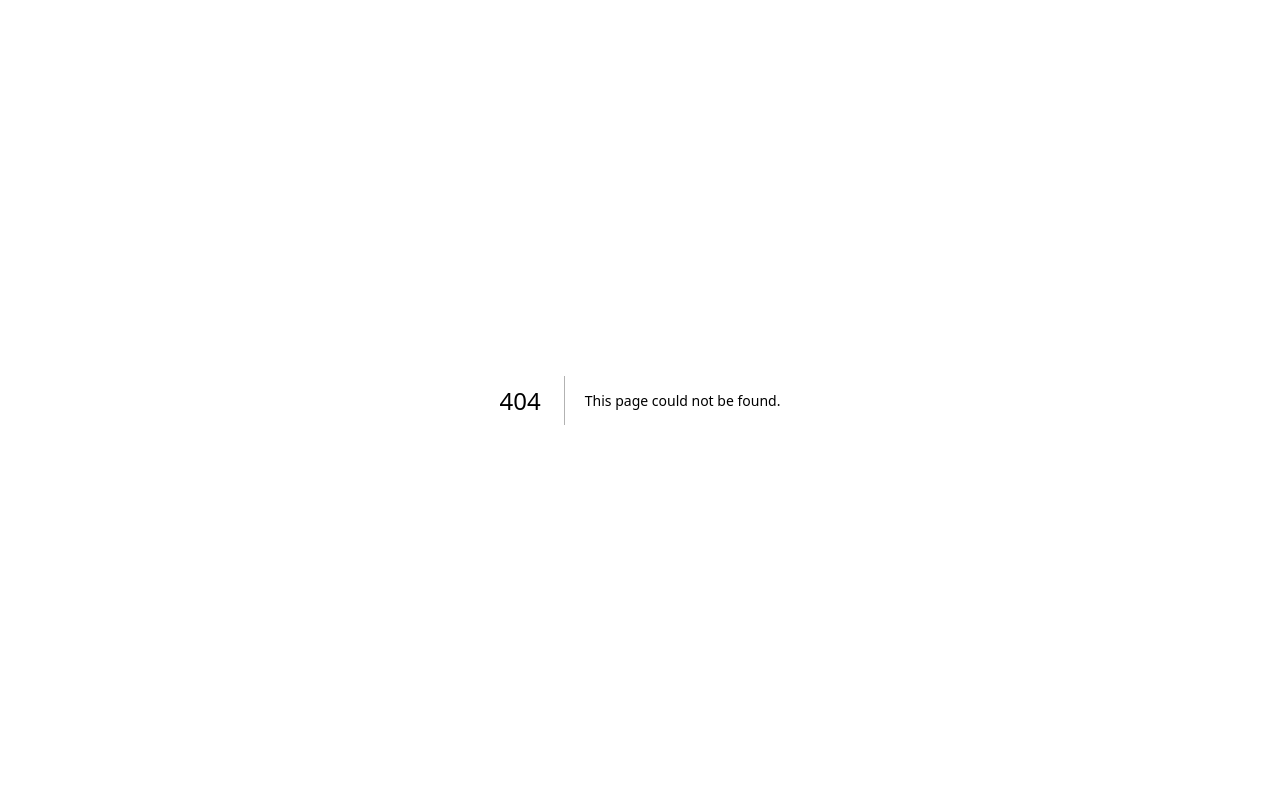
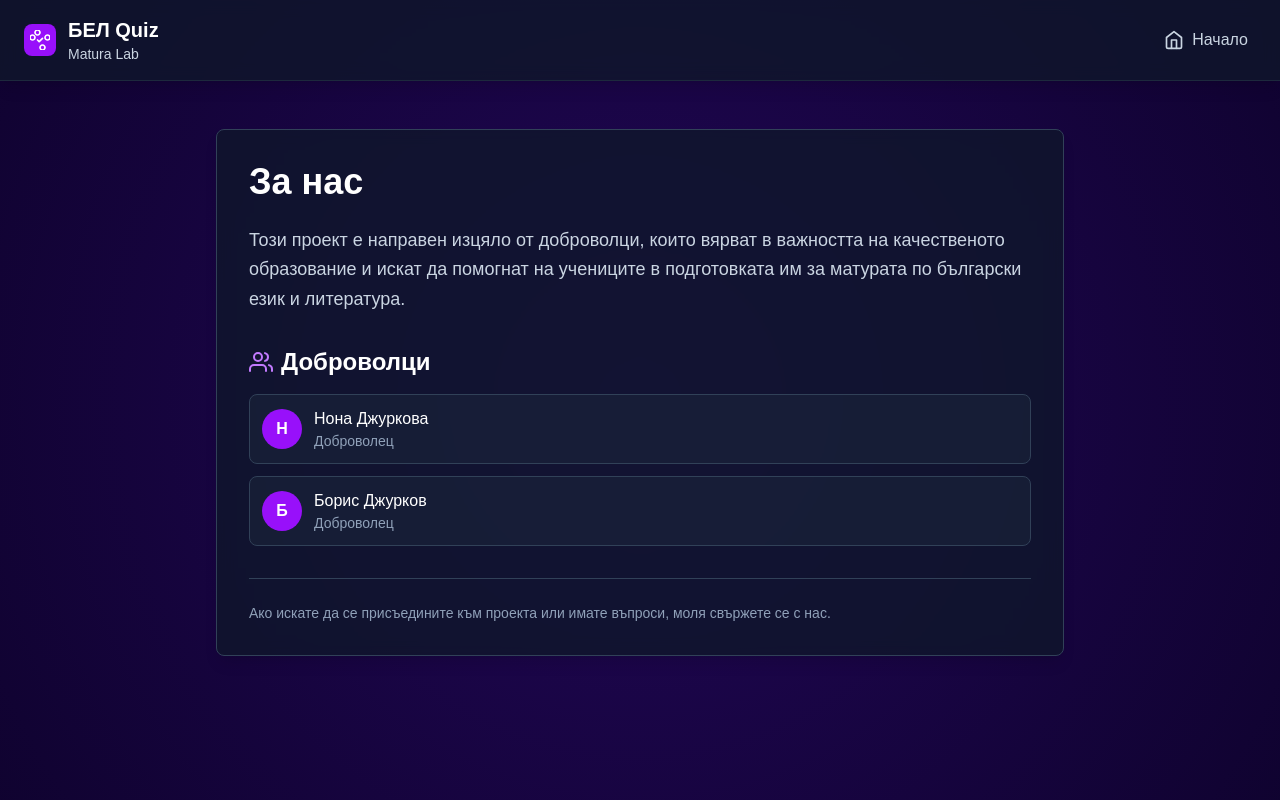
Before and after one commit to nonadzhurkova/bel-matura-lab, a Next.js app: page /za-nas in a window 1280 px wide. Before the commit this address had no page. Built offline with nearby package versions, Linux system fonts and the light colour scheme.

Commit message:
about us added

```diff
--- /dev/null
+++ b/src/app/za-nas/page.tsx
@@ -0,0 +1,103 @@
+'use client';
+
+import Link from 'next/link';
+
+export default function ZaNas() {
+  return (
+    <div className="min-h-screen relative" style={{ background: '#0a012c', minHeight: '100vh' }}>
+      {/* Dark navy with purple radial gradient background */}
+      <div className="absolute inset-0 pointer-events-none" style={{
+        backgroundImage: 'radial-gradient(circle, rgba(38,8,95,0.8156862745), rgba(17,3,49,0.8078431373))'
+      }}></div>
+
+      <div className="relative z-10">
+        {/* Header */}
+        <div className="bg-slate-900/80 backdrop-blur-sm border-b border-slate-800 shadow-lg px-3 py-3 sm:px-6 sm:py-4">
+          <div className="flex items-center justify-between">
+            <div className="flex items-center gap-2 sm:gap-3">
+              <div className="w-6 h-6 sm:w-8 sm:h-8 bg-purple-600 rounded-lg flex items-center justify-center">
+                <svg width="16" height="16" className="sm:w-5 sm:h-5" viewBox="0 0 24 24" fill="none" stroke="white" strokeWidth="2" strokeLinecap="round" strokeLinejoin="round">
+                  <path d="M9 12l2 2 4-4"/>
+                  <path d="M21 12c-1 0-3-1-3-3s2-3 3-3 3 1 3 3-2 3-3 3"/>
+                  <path d="M3 12c1 0 3-1 3-3s-2-3-3-3-3 1-3 3 2 3 3 3"/>
+                  <path d="M12 3c0 1-1 3-3 3s-3-2-3-3 1-3 3-3 3 2 3 3"/>
+                  <path d="M12 21c0-1 1-3 3-3s3 2 3 3-1 3-3 3-3-2-3-3"/>
+                </svg>
+              </div>
+              <div>
+                <h1 className="text-lg sm:text-xl font-bold text-white">БЕЛ Quiz</h1>
+                <p className="text-xs sm:text-sm text-slate-300">Matura Lab</p>
+              </div>
+            </div>
+
+            <Link
+              href="/"
+              className="p-2 rounded-lg hover:bg-slate-700 text-slate-300 transition-colors flex items-center gap-2"
+              aria-label="Назад към началото"
+            >
+              <svg width="20" height="20" viewBox="0 0 24 24" fill="none" stroke="currentColor" strokeWidth="2" strokeLinecap="round" strokeLinejoin="round">
+                <path d="M3 9l9-7 9 7v11a2 2 0 0 1-2 2H5a2 2 0 0 1-2-2z"/>
+                <polyline points="9 22 9 12 15 12 15 22"/>
+              </svg>
+              <span className="hidden sm:inline">Начало</span>
+            </Link>
+          </div>
+        </div>
+
+        {/* Content */}
+        <div className="max-w-4xl mx-auto px-6 py-12">
+          <div className="bg-slate-900/80 backdrop-blur-sm rounded-lg p-6 sm:p-8 shadow-lg border border-slate-700">
+            <h1 className="text-3xl sm:text-4xl font-bold text-white mb-6">За нас</h1>
+
+            <div className="prose prose-invert max-w-none">
+              <p className="text-lg text-slate-300 mb-6 leading-relaxed">
+                Този проект е направен изцяло от доброволци, които вярват в важността на качественото образование
+                и искат да помогнат на учениците в подготовката им за матурата по български език и литература.
+              </p>
+
+              <div className="mt-8">
+                <h2 className="text-2xl font-semibold text-white mb-4 flex items-center gap-2">
+                  <svg width="24" height="24" viewBox="0 0 24 24" fill="none" stroke="currentColor" strokeWidth="2" strokeLinecap="round" strokeLinejoin="round" className="text-purple-400">
+                    <path d="M17 21v-2a4 4 0 0 0-4-4H5a4 4 0 0 0-4 4v2"/>
+                    <circle cx="9" cy="7" r="4"/>
+                    <path d="M23 21v-2a4 4 0 0 0-3-3.87"/>
+                    <path d="M16 3.13a4 4 0 0 1 0 7.75"/>
+                  </svg>
+                  Доброволци
+                </h2>
+
+                <div className="space-y-3">
+                  <div className="flex items-center gap-3 p-3 rounded-lg bg-slate-800/50 border border-slate-700 hover:bg-slate-800/70 transition-colors">
+                    <div className="w-10 h-10 rounded-full bg-purple-600 flex items-center justify-center text-white font-semibold">
+                      Н
+                    </div>
+                    <div>
+                      <p className="text-white font-medium">Нона Джуркова</p>
+                      <p className="text-sm text-slate-400">Доброволец</p>
+                    </div>
+                  </div>
+
+                  <div className="flex items-center gap-3 p-3 rounded-lg bg-slate-800/50 border border-slate-700 hover:bg-slate-800/70 transition-colors">
+                    <div className="w-10 h-10 rounded-full bg-purple-600 flex items-center justify-center text-white font-semibold">
+                      Б
+                    </div>
+                    <div>
+                      <p className="text-white font-medium">Борис Джурков</p>
+                      <p className="text-sm text-slate-400">Доброволец</p>
+                    </div>
+                  </div>
+                </div>
+              </div>
+
+              <div className="mt-8 pt-6 border-t border-slate-700">
+                <p className="text-slate-400 text-sm">
+                  Ако искате да се присъедините към проекта или имате въпроси, моля свържете се с нас.
+                </p>
+              </div>
+            </div>
+          </div>
+        </div>
+      </div>
+    </div>
+  );
+}
--- a/src/components/Sidebar.tsx
+++ b/src/components/Sidebar.tsx
@@ -1,5 +1,6 @@
 'use client';
 
+import Link from 'next/link';
 import { SourceFilter, QuestionTypeFilter, MaturaFilter, DisplayMode } from '@/types';
 
 interface SidebarProps {
@@ -46,7 +47,6 @@ export default function Sidebar({
             >
               <option value="all" className="bg-slate-800 text-white">Всички</option>
               <option value="real_matura" className="bg-slate-800 text-white">Реални матури</option>
-              <option value="spelling" className="bg-slate-800 text-white">Правопис</option>
             </select>
           </div>
 
@@ -124,6 +124,20 @@ export default function Sidebar({
           </label>
         </div>
       </div>
+
+      {/* За нас Link */}
+      <div className="pt-4 border-t border-slate-700">
+        <Link
+          href="/za-nas"
+          className="flex items-center gap-2 p-3 rounded-lg hover:bg-slate-700/50 transition-colors duration-200 text-slate-300 hover:text-white group"
+        >
+          <svg width="20" height="20" viewBox="0 0 24 24" fill="none" stroke="currentColor" strokeWidth="2" strokeLinecap="round" strokeLinejoin="round" className="text-purple-400 group-hover:text-purple-300">
+            <path d="M20 21v-2a4 4 0 0 0-4-4H8a4 4 0 0 0-4 4v2"/>
+            <circle cx="12" cy="7" r="4"/>
+          </svg>
+          <span className="text-sm font-medium">За нас</span>
+        </Link>
+      </div>
     </div>
   );
 }
--- a/src/components/Statistics.tsx
+++ b/src/components/Statistics.tsx
@@ -10,7 +10,6 @@ interface StatisticsProps {
 
 export default function Statistics({ totalQuestions, filteredQuestions, questions }: StatisticsProps) {
   const realMaturaCount = questions.filter(q => q.source === 'real_matura').length;
-  const spellingCount = questions.filter(q => q.source === 'spelling').length;
 
   return (
     <div className="bg-slate-800/30 backdrop-blur-sm border-t border-slate-700 py-2 px-4 sm:px-6">
@@ -37,14 +36,6 @@ export default function Statistics({ totalQuestions, filteredQuestions, question
             <span>Реални матури:</span>
             <span className="font-semibold text-white">{realMaturaCount}</span>
           </span>
-          <span className="flex items-center gap-1">
-            <svg width="16" height="16" viewBox="0 0 24 24" fill="none" stroke="currentColor" strokeWidth="2" strokeLinecap="round" strokeLinejoin="round">
-              <path d="M12 20h9"/>
-              <path d="M16.5 3.5a2.12 2.12 0 0 1 3 3L7 19l-4 1 1-4L16.5 3.5z"/>
-            </svg>
-            <span>Правопис:</span>
-            <span className="font-semibold text-white">{spellingCount}</span>
-          </span>
         </div>
       </div>
     </div>
--- a/src/lib/questions.ts
+++ b/src/lib/questions.ts
@@ -41,21 +41,6 @@ export async function loadQuestions(): Promise<{questions: Question[], textsData
     }
   }
 
-  // Load spelling questions
-  try {
-    const response = await fetch('/data/improved_spelling_questions.json');
-    if (response.ok) {
-      const data: QuestionsData = await response.json();
-      for (const question of data.questions) {
-        question.source = 'spelling';
-        question.source_file = '/data/improved_spelling_questions.json';
-        allQuestions.push(question);
-      }
-    }
-  } catch (error) {
-    console.error('Error loading spelling questions:', error);
-  }
-
   return {questions: allQuestions, textsData: allTextsData};
 }
 
@@ -69,8 +54,6 @@ export function filterQuestions(
 
   if (sourceFilter === 'real_matura') {
     filtered = filtered.filter(q => q.source === 'real_matura');
-  } else if (sourceFilter === 'spelling') {
-    filtered = filtered.filter(q => q.source === 'spelling');
   }
 
   if (questionTypeFilter === 'multiple_choice') {
--- a/src/types/index.ts
+++ b/src/types/index.ts
@@ -5,7 +5,7 @@ export interface Question {
   question_type: 'multiple_choice' | 'free_text' | 'multiline_text' | 'matching';
   options?: Record<string, string> | string[];
   correct_answer: string;
-  source: 'real_matura' | 'spelling';
+  source: 'real_matura';
   source_file?: string;
   metadata?: {
     exam_date: string;
@@ -35,7 +35,7 @@ export interface QuestionsData {
   questions: Question[];
 }
 
-export type SourceFilter = 'all' | 'real_matura' | 'spelling';
+export type SourceFilter = 'all' | 'real_matura';
 export type QuestionTypeFilter = 'all' | 'multiple_choice' | 'free_text' | 'multiline_text' | 'matching';
 export type MaturaFilter = 'all' | 'matura-2023' | 'matura-2023-05' | 'matura-2025' | 'matura-2025-08';
 export type DisplayMode = 'single' | 'all';
```
Also changed, not shown: package.json (+7 -6 lines), public/data/temp/improved_spelling_questions.json (renamed from public/data/improved_spelling_questions.json), 1 other file (tests, documents, lock files or other folders).
